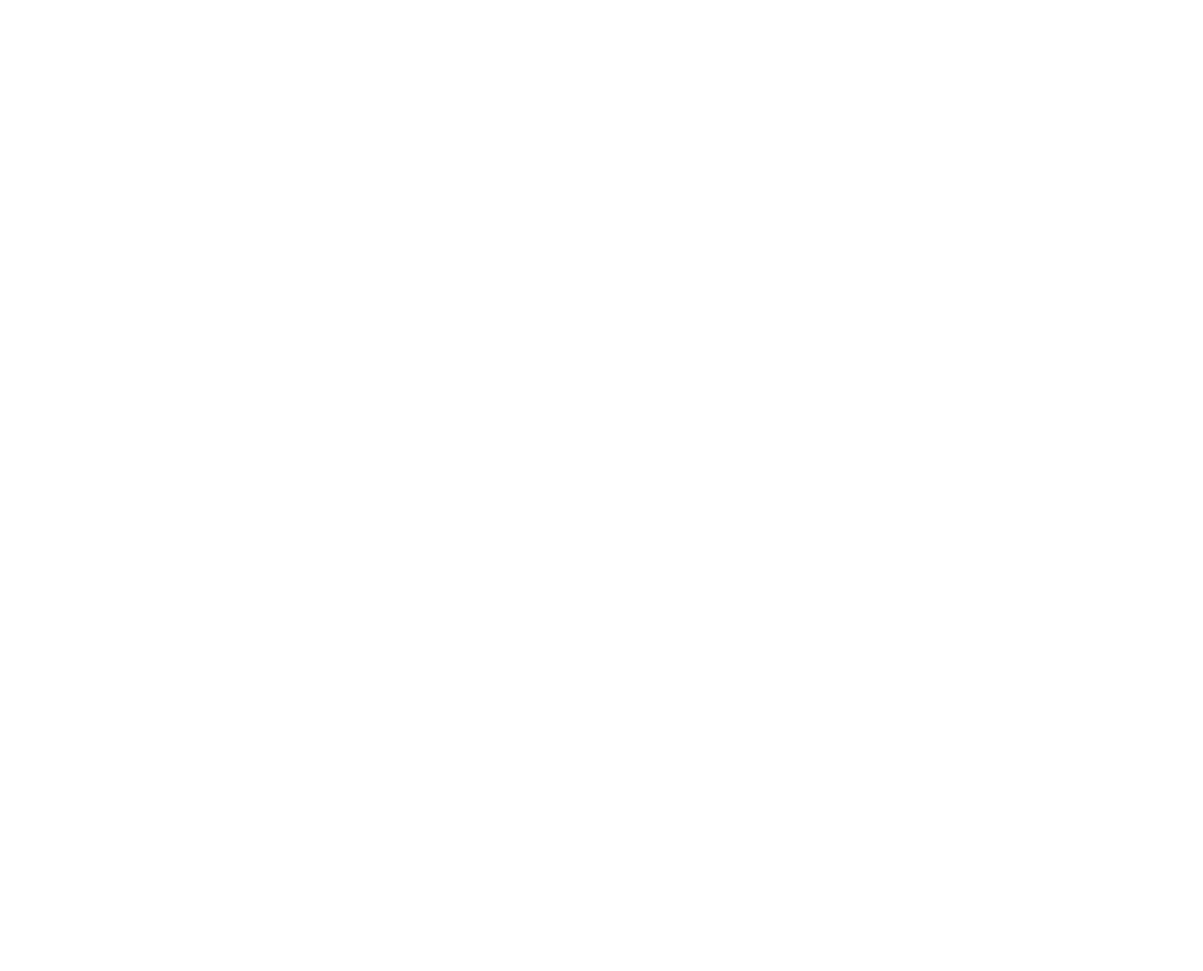
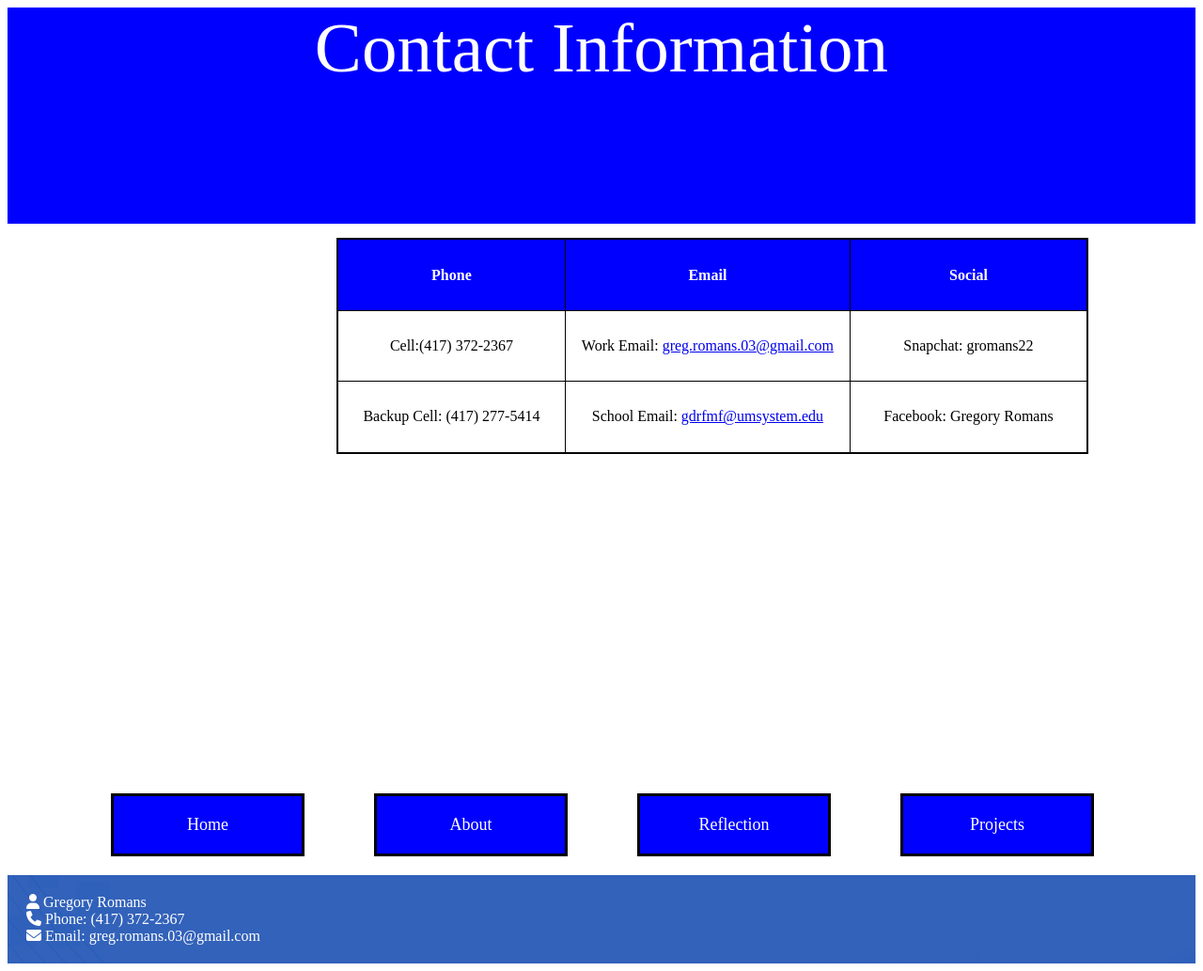
Before and after one commit to WebDesignerGreg/WebDesignerGreg.github.io, a plain HTML site: page islt_7310/contact.html in a window 1280 px wide. Shown: the whole page at 94% size. Before the commit the page ends 800 px from the top, so only its background shows below. Drawn offline with Linux system fonts and the light colour scheme.

Commit message:
Add files via upload

```diff
--- a/islt_7310/contact.html
+++ b/islt_7310/contact.html
@@ -0,0 +1,44 @@
+<html lang="en-US">
+<head>
+    <title>testing your website</title>
+    <meta charset="utf-8">
+    <link rel="icon" href="Images/favicon.ico" type="image/x-icon">
+    <script src="https://kit.fontawesome.com/48d400f4ad.js" crossorigin="anonymous"></script>
+    <link rel="stylesheet"
+    href="style.css">
+    <link rel="stylesheet" href="nav.css">
+</head>
+<body>
+    <contact>
+    <header style="text-align:center;">Contact Information</header>
+    <table>
+        <tr>
+            <th>Phone</th>
+            <th>Email</th>
+            <th>Social</th>
+        </tr>
+        <tr>
+            <td>Cell:(417) 372-2367</td>
+            <td>Work Email: <a href="mailto:greg.romans.03@gmail.com"> greg.romans.03@gmail.com</a></td>
+            <td>Snapchat: gromans22</td>
+        </tr>
+        <tr>
+            <td>Backup Cell: (417) 277-5414</td>
+            <td>School Email: <a href="mailto:gdrfmf@umsystem.edu">gdrfmf@umsystem.edu</a></td>
+            <td>Facebook: Gregory Romans</td>
+        </tr>
+    </table>
+    </contact>
+    <ul>
+        <li><a href="index.html">Home</a></li>
+        <li><a href="about2.html">About</a></li>
+        <li><a href="reflection.html">Reflection</a></li>
+        <li><a href="projects.html">Projects</a></li>
+    </ul>
+    <footer>
+        <icon><i class="fa-solid fa-user"></i> Gregory Romans </br> </icon>
+        <icon1><i class="fa-solid fa-phone"></i> Phone: (417) 372-2367 </br></icon1>
+        <icon2><i class="fa-solid fa-envelope"></i> Email: greg.romans.03@gmail.com</icon2>
+    </footer>
+</body>
+</html>
--- a/islt_7310/nav.css
+++ b/islt_7310/nav.css
@@ -1,6 +1,6 @@
 ul {
     list-style-type: none;
-    margin-bottom: 5px;
+    margin-bottom: 20px;
     top: 0;
 }
 ul li {
--- a/islt_7310/style.css
+++ b/islt_7310/style.css
@@ -91,6 +91,9 @@ mainmenu {
     list2{
         width: 100%;
     }
+    table{
+        width: 100%;
+    }
 }
 reflection1 {
     display:grid;
@@ -139,3 +142,29 @@ icon1:hover {
 icon2:hover {
     transform: scale(1.2,1.2);
 }
+contact {
+    display:grid;
+    grid-template-columns: 1fr 1fr 1fr;
+    grid-template-rows: 1fr 1fr 1fr;
+    grid-gap: 15px 15px;
+    height: 720px;
+}
+table {
+    width: 800px;
+    margin-left:350px;
+    grid-row: 2;
+    border: solid 2px black;
+    border-collapse: collapse;
+}
+table tr th {
+    border: 1px solid black;
+    width: 400px;
+    background-color: blue;
+    color: white;
+}
+table tr td {
+    width: 400px;
+    text-decoration:none;
+    border: 1px solid black;
+    text-align: center;
+}
```
